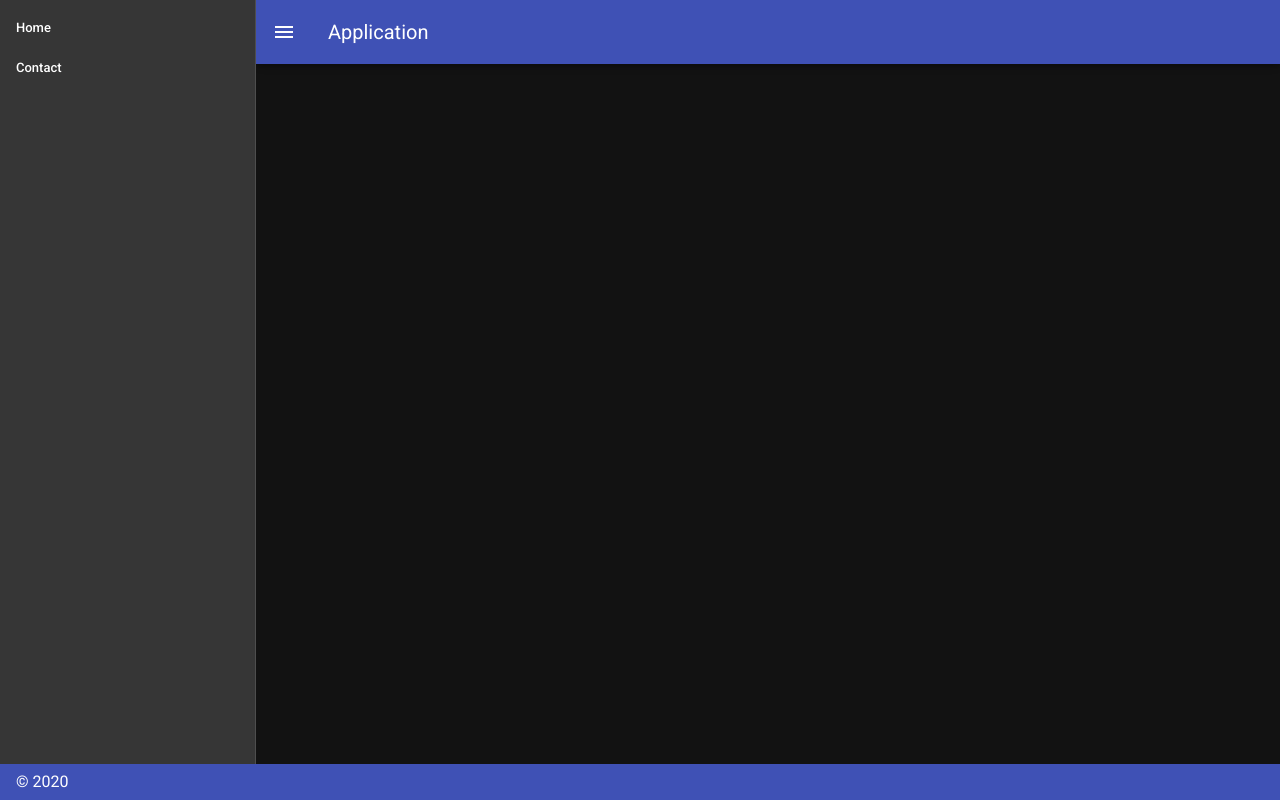
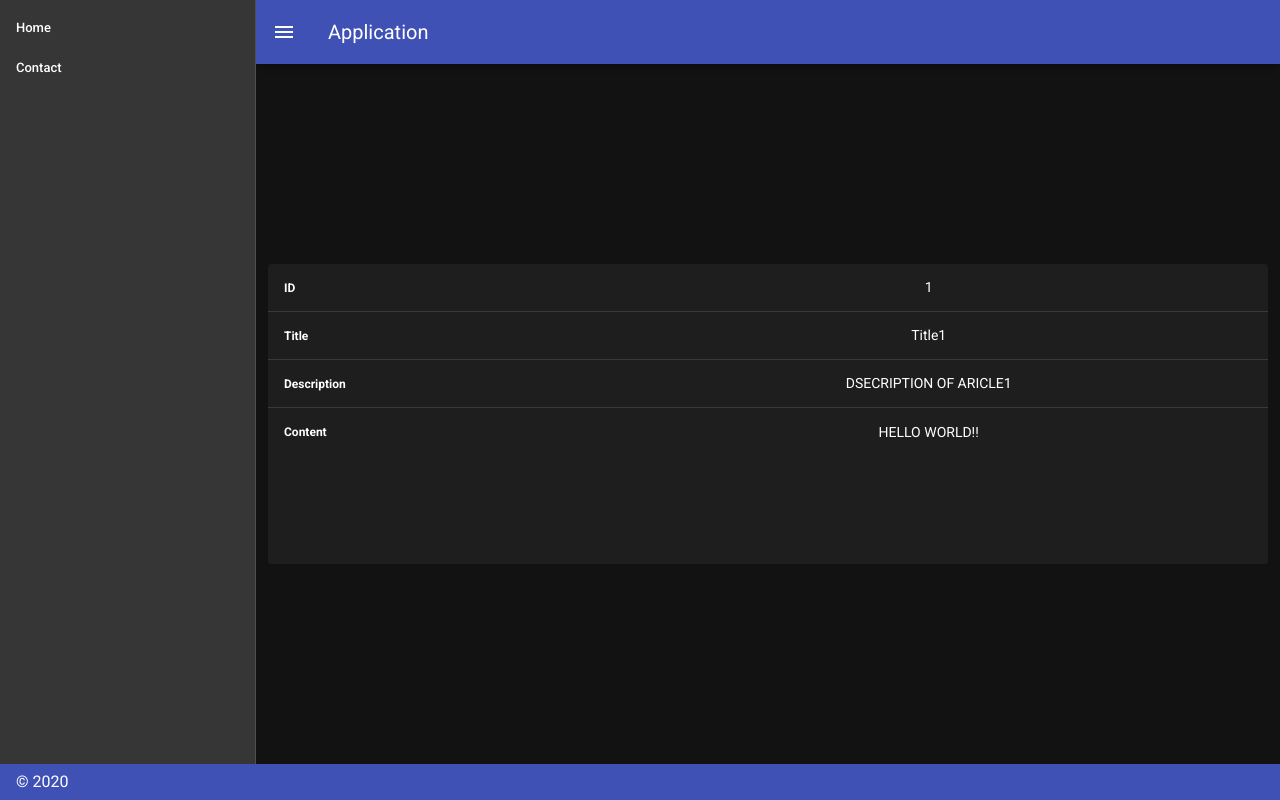
Before and after one commit to ngplus6655/minimum-restapi-client, a Nuxt app in the folder first-app/: page /articles/1 in a window 1280 px wide. Built offline with nearby package versions, Linux system fonts and the light colour scheme.

Commit message:
詳細画面の仮実装

```diff
--- /dev/null
+++ b/first-app/pages/articles/_id.vue
@@ -0,0 +1,43 @@
+<template>
+  <v-simple-table height="300px">
+    <template v-slot:default>
+      <tbody>
+        <tr>
+          <th>ID</th>
+          <td>{{ article.id }}</td>
+        </tr>
+        <tr>
+          <th>Title</th>
+          <td>{{ article.title }}</td>
+        </tr>
+        <tr>
+          <th>Description</th>
+          <td>{{ article.description }}</td>
+        </tr>
+        <tr>
+          <th>Content</th>
+          <td>{{ article.content }}</td>
+        </tr>
+      </tbody>
+    </template>
+  </v-simple-table>
+</template>
+
+<script>
+export default {
+  layout: 'default',
+  data() {
+    return {
+      article: {},
+    }
+  },
+  mounted() {
+    this.article = {
+      id: 1,
+      title: 'Title1',
+      description: 'DSECRIPTION OF ARICLE1',
+      content: 'HELLO WORLD!!',
+    }
+  },
+}
+</script>
--- a/first-app/pages/articles/index.vue
+++ b/first-app/pages/articles/index.vue
@@ -20,7 +20,7 @@
         <v-btn
           text
           color="deep-purple accent-4"
-          :to="'article/' + article.id"
+          :to="{ name: 'articles-id', params: { id: article.id } }"
           nuxt
         >
           詳細を表示
```
Also changed, not shown: first-app/pages/articles/show.vue (deleted).
